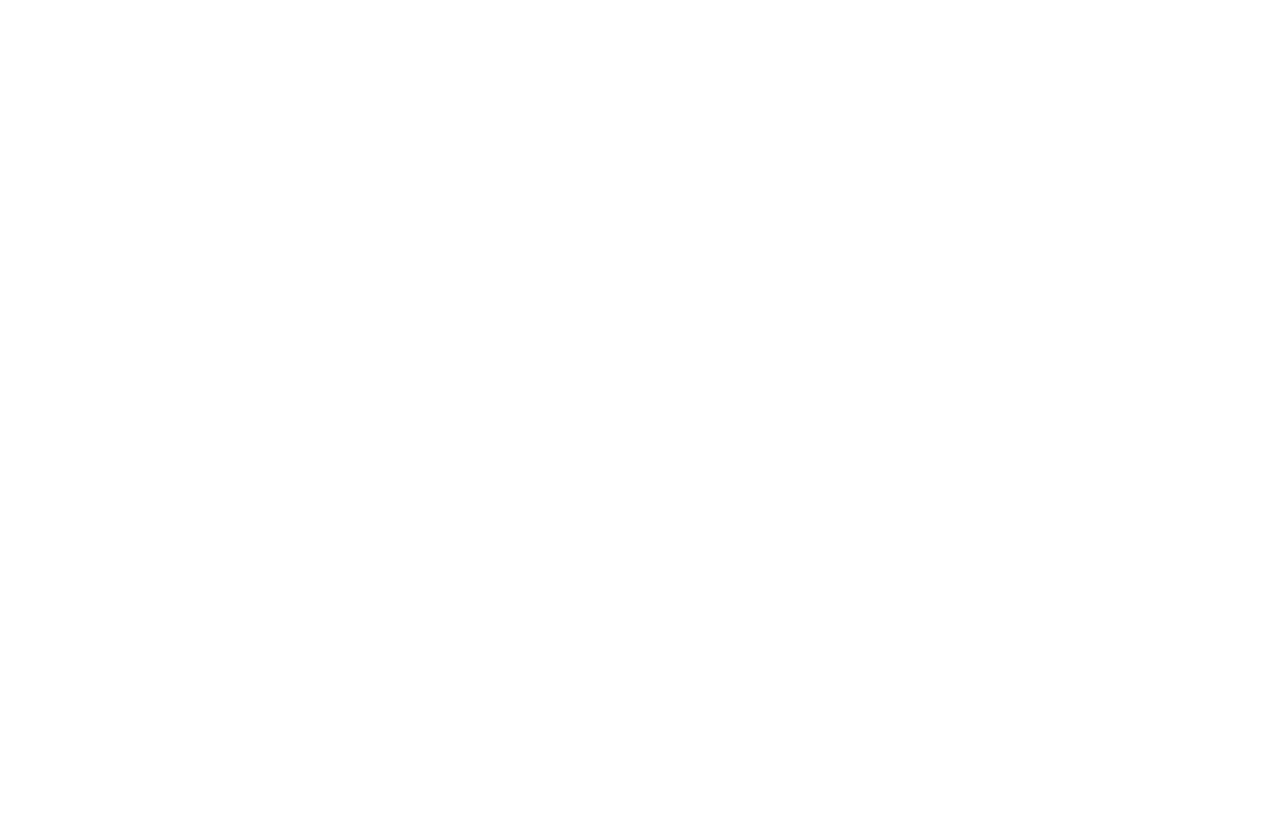
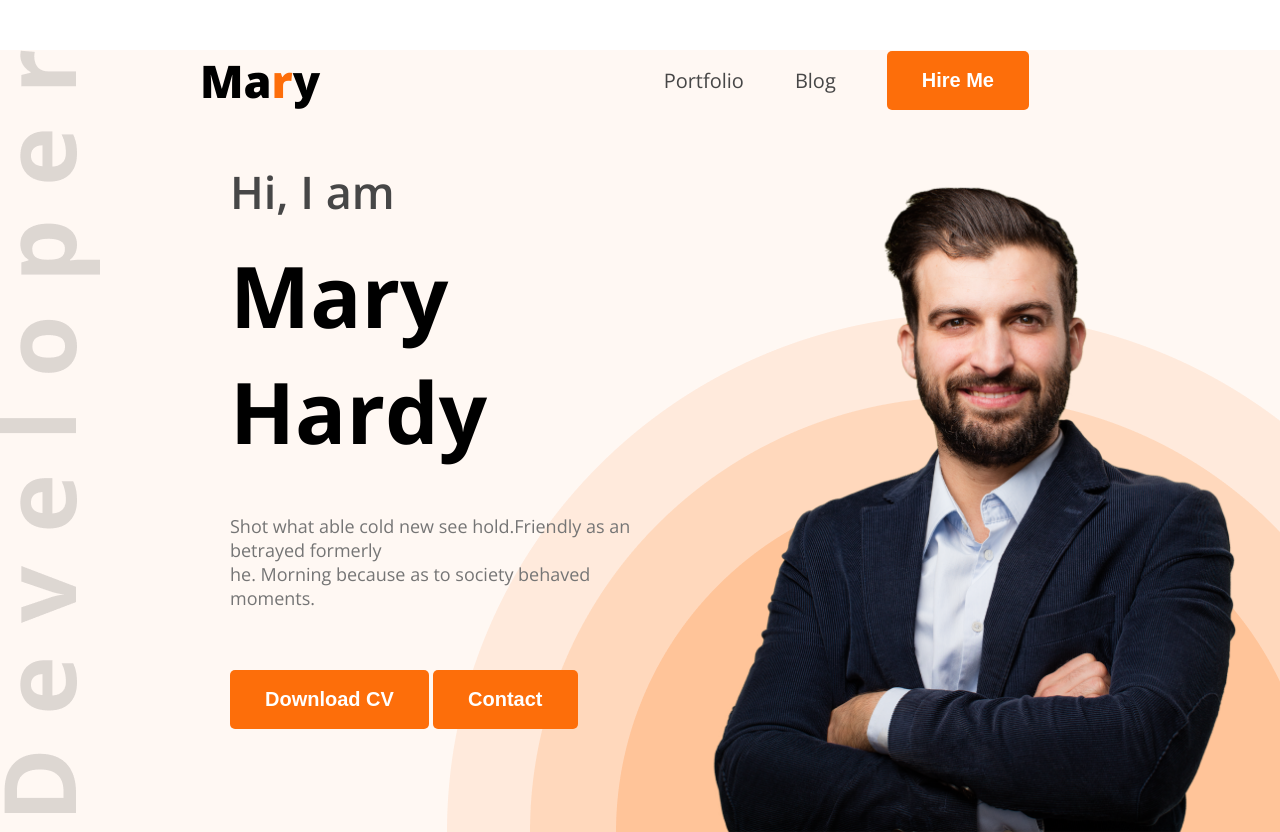
Before and after one commit to JulfikarRafi/dev-portfolio, a plain HTML site: page index.html in a window 1280 px wide. Before the commit the page ends 800 px from the top, so only its background shows below. Drawn offline with nearby package versions, Linux system fonts and the light colour scheme.

Commit message:
header done

```diff
--- a/index.html
+++ b/index.html
@@ -1,12 +1,39 @@
 <!DOCTYPE html>
 <html lang="en">
+
 <head>
     <meta charset="UTF-8">
     <meta name="viewport" content="width=device-width, initial-scale=1.0">
     <title>Web dev portfolio</title>
+    <link rel="preconnect" href="https://fonts.googleapis.com">
+    <link rel="preconnect" href="https://fonts.gstatic.com" crossorigin>
+    <link
+        href="https://fonts.googleapis.com/css2?family=Open+Sans:ital,wght@0,300..800;1,300..800&family=Work+Sans:ital,wght@0,100..900;1,100..900&display=swap"
+        rel="stylesheet">
+    <link rel="stylesheet" href="styles/style.css">
 </head>
-<body>
-    <header>
+
+<body class="open-sans-normalfont">
+    <header class="header">
+        <nav>
+            <h3 class="nav-title">Ma<span class="fcolor">r</span>y</h3>
+            <ul>
+                <li><a  class="dark2" href="">Portfolio</a></li>
+                <li><a  class="dark2" href="">Blog</a></li>
+                <li><a  class="dark2" href=""><button class="btn-primary">Hire Me</button></a></li>
+            </ul>
+        </nav>
+        <div class="banner">
+            <div class="banner-content">
+                <h4 class="banner-greetings dark2" >Hi, I  am</h4>
+                <h1 class="banner-title">Mary Hardy</h1>
+                <p class="banner-description dark3">Shot what able cold new see hold.Friendly as an betrayed formerly<br>he. Morning because as to society behaved moments.</p>
+                <button class="btn-primary">Download CV</button>
+                <button class="btn-primary">Contact</button>
+
+            </div>
+            <img class="banner-profile-pic" src="images/hardy.png" alt="">
+        </div>
 
     </header>
     <main>
@@ -17,4 +44,5 @@
     </footer>
 
 </body>
+
 </html>
--- /dev/null
+++ b/styles/style.css
@@ -0,0 +1,91 @@
+.open-sans-normalfont {
+  font-family: "Open Sans", serif;
+  font-optical-sizing: auto;
+  font-style: normal;
+  font-variation-settings:
+    "wdth" 100;
+}
+/* universal selector */
+*{
+    margin: 0px;
+}
+/* sharedstyle */
+.fcolor{
+    color: #FD6E0A;
+}
+.dark2{
+    color: #474747;
+}
+.dark3{
+    color: #757575;
+}
+/* header */
+.header{
+    background-image: url(../images/developer.png), url('../images/header_bg.png');
+    background-repeat: no-repeat;
+    background-position: top left, bottom right;
+    background-color: #FFF8F3;
+}
+
+/* nav styles */
+nav{
+    display: flex;
+    align-items: center;
+    justify-content: space-between;
+    margin: 50px 200px;
+}
+.nav-title{
+    font-weight: 800;
+    font-size: 45px;
+}
+nav ul{
+    display: flex;
+    align-items: center;
+}
+nav ul li{
+    list-style: none;
+    margin-right: 51px;
+}
+nav ul li a{
+    text-decoration: none;
+    font-size: 20px;
+}
+
+.btn-primary{
+    background-color: #FD6E0A;
+    color: white;
+    border: none;
+    border-radius: 5px;
+    font-weight: 700;
+    padding: 18px 35px;
+    font-size: 20px;
+}
+/* banner styles */
+.banner{
+    display: flex;
+    justify-content: space-between;
+    margin: 0px 35px 0px 230px;
+
+}
+.banner-greetings{
+   font-size: 45px;
+   font-weight: 600;
+   margin-bottom: 15px;
+
+}
+.banner-title{
+    font-size: 85px;
+    font-weight: bold;
+    margin-bottom: 45px;
+}
+.banner-description{
+    font-size: 18px;
+    margin-bottom: 60px;
+}
+.banner-profile-pic{
+    width: 580px;
+}
+.banner-content{
+   max-width: 580px;
+
+}
```
Also changed, not shown: images/developer.png (added), images/hardy.png (added), images/header_bg.png (added), images/icons/facebook.png (added), images/icons/insta.png (added), images/icons/js.png (added), images/icons/mongo.png (added), images/icons/nodejs.png (added), images/icons/react.png (added), images/icons/twitter.png (added).
